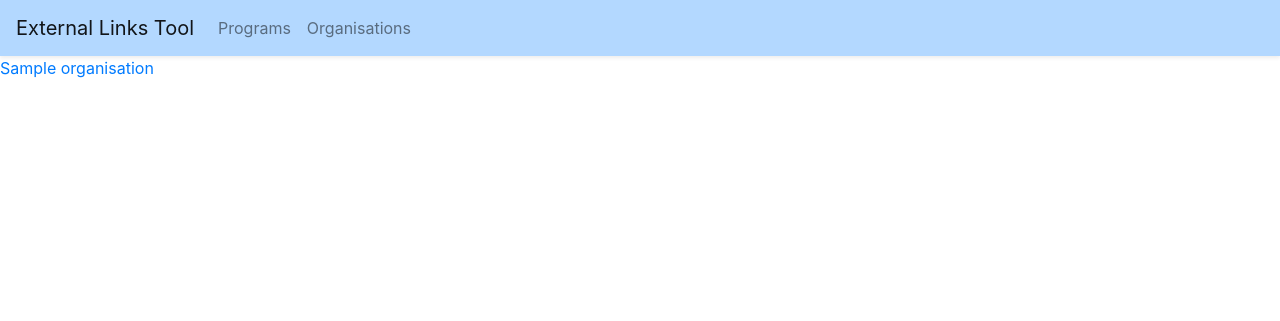
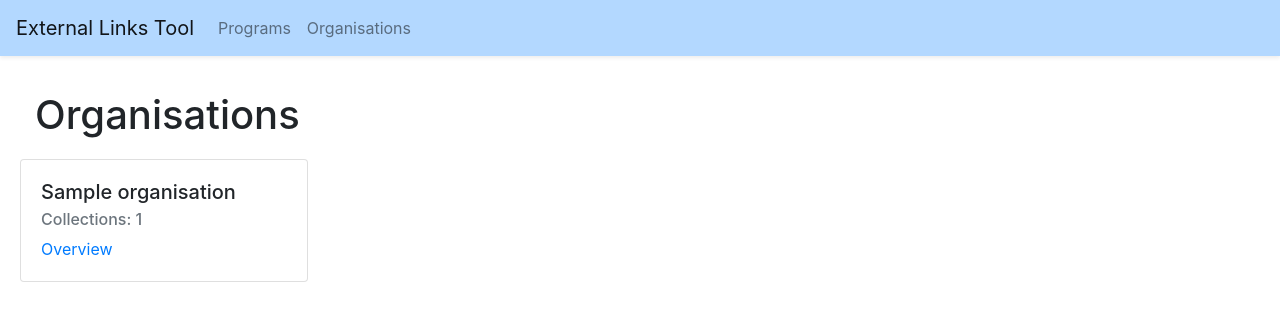
Before and after one commit to WikipediaLibrary/externallinks, a Django app: template extlinks/programs/templates/programs/organisation_list.html in a window 1280 px wide. Shown: the top 321 px of the page. Run offline with Django 3.2, Linux system fonts and the light colour scheme; the template is opened without the code that fills it: most values are stand-ins (such as "Sample title", 1, 10 or a date in 2020); some libraries are stand-ins or nearby versions.

Commit message:
Add a functional tiled list of organisations

```diff
--- a/extlinks/programs/models.py
+++ b/extlinks/programs/models.py
@@ -38,6 +38,12 @@ class Organisation(models.Model):
     def __str__(self):
         return self.name
 
+    @property
+    def get_collection_count(self):
+        return Collection.objects.filter(
+            organisation=self
+        ).count()
+
 
 class Collection(models.Model):
     class Meta:
--- a/extlinks/programs/templates/programs/organisation_list.html
+++ b/extlinks/programs/templates/programs/organisation_list.html
@@ -1,7 +1,20 @@
 {% extends 'base.html' %}
 
 {% block content %}
-    {% for organisation in object_list %}
-        <a href="{% url 'programs:organisation-detail' organisation.pk %}">{{ organisation }}</a>
-    {% endfor %}
+    <div class="body">
+        <h1>Organisations</h1>
+        <div class="row row-flex">
+            {% for organisation in object_list %}
+                <div class="card" style="width: 18rem;">
+                    <div class="card-body">
+                        <h5 class="card-title">{{ organisation }}</h5>
+                        <h6 class="card-subtitle mb-2 text-muted">Collections: {{ organisation.get_collection_count }}</h6>
+                        <a href="{% url 'programs:organisation-detail' organisation.pk %}" class="card-link">Overview</a>
+                    </div>
+                </div>
+            {% empty %}
+                No organisations.
+            {% endfor %}
+        </div>
+    </div>
 {% endblock %}
```
